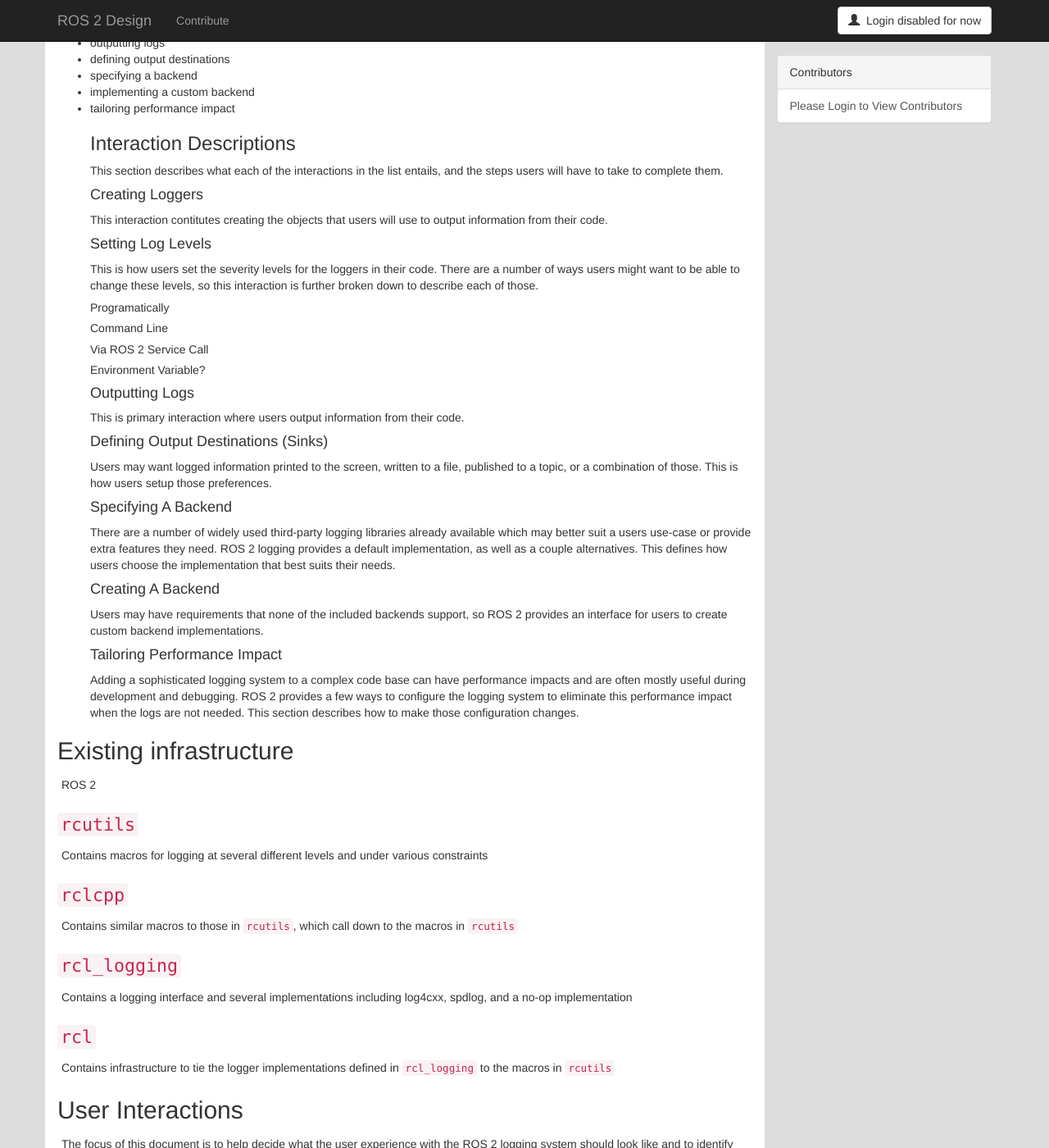
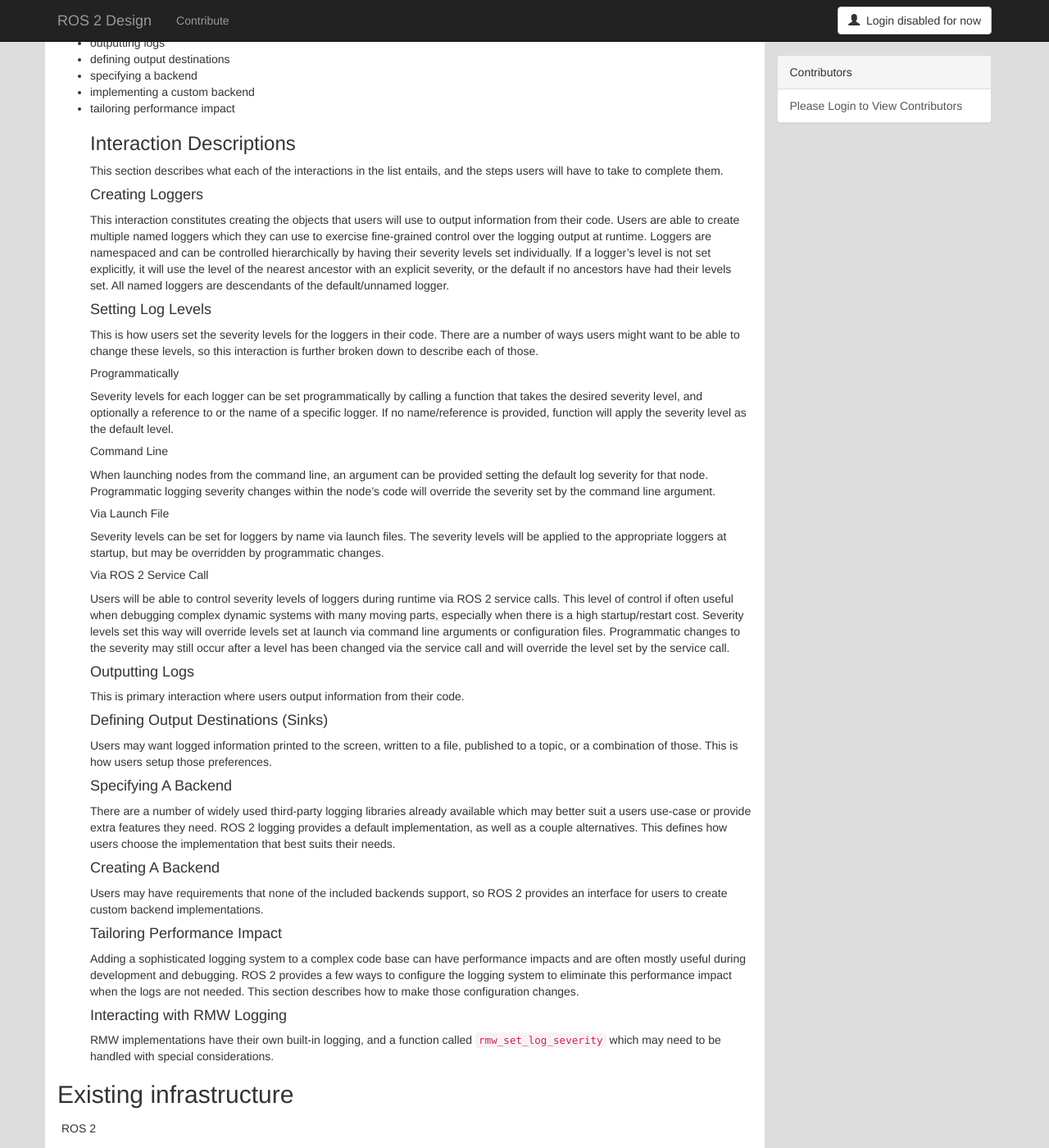
Before and after one commit to ros2/design, a Jekyll site: the page built from articles/logging.md, in a window 1280 px wide and 1400 px high, scrolled down 211 px. Shown: the whole window at 82% size. Built offline with Jekyll 4.4.1, drawn with Linux system fonts in a browser that asks for light colours; nearby versions of some CDN libraries; our own code applies the rules of GitHub Pages for plain Markdown files; some of the changed text lies outside the part shown.

Commit message:
Added more detail about creating loggers and setting levels
Distro A; OPSEC #4584

Signed-off-by: matthew.lanting <mlanting@dcscorp.com>

```diff
--- a/articles/logging.md
+++ b/articles/logging.md
@@ -13,14 +13,28 @@
 ### Interaction Descriptions
 This section describes what each of the interactions in the list entails, and the steps users will have to take to complete them.
 #### Creating Loggers
-This interaction contitutes creating the objects that users will use to output information from their code.
+This interaction constitutes creating the objects that users will use to output information from their code.
+Users are able to create multiple named loggers which they can use to exercise fine-grained control over the logging output at runtime.
+Loggers are namespaced and can be controlled hierarchically by having their severity levels set individually.
+If a logger's level is not set explicitly, it will use the level of the nearest ancestor with an explicit severity, or the default if no ancestors have had their levels set.
+All named loggers are descendants of the default/unnamed logger.
 #### Setting Log Levels
 This is how users set the severity levels for the loggers in their code.
 There are a number of ways users might want to be able to change these levels, so this interaction is further broken down to describe each of those.
-##### Programatically
+##### Programmatically
+Severity levels for each logger can be set programmatically by calling a function that takes the desired severity level, and optionally a reference to or the name of a specific logger.
+If no name/reference is provided, function will apply the severity level as the default level.
 ##### Command Line
+When launching nodes from the command line, an argument can be provided setting the default log severity for that node.
+Programmatic logging severity changes within the node's code will override the severity set by the command line argument.
+##### Via Launch File
+Severity levels can be set for loggers by name via launch files.
+The severity levels will be applied to the appropriate loggers at startup, but may be overridden by programmatic changes.
 ##### Via ROS 2 Service Call
-##### Environment Variable?
+Users will be able to control severity levels of loggers during runtime via ROS 2 service calls.
+This level of control if often useful when debugging complex dynamic systems with many moving parts, especially when there is a high startup/restart cost.
+Severity levels set this way will override levels set at launch via command line arguments or configuration files.
+Programmatic changes to the severity may still occur after a level has been changed via the service call and will override the level set by the service call.
 #### Outputting Logs
 This is primary interaction where users output information from their code.
 #### Defining Output Destinations (Sinks)
@@ -35,6 +49,8 @@
 Adding a sophisticated logging system to a complex code base can have performance impacts and are often mostly useful during development and debugging.
 ROS 2 provides a few ways to configure the logging system to eliminate this performance impact when the logs are not needed.
 This section describes how to make those configuration changes.
+#### Interacting with RMW Logging
+RMW implementations have their own built-in logging, and a function called `rmw_set_log_severity` which may need to be handled with special considerations.
 
 
 
```
Also changed, not shown: other parts of articles/logging.md (+1 -1 lines).
